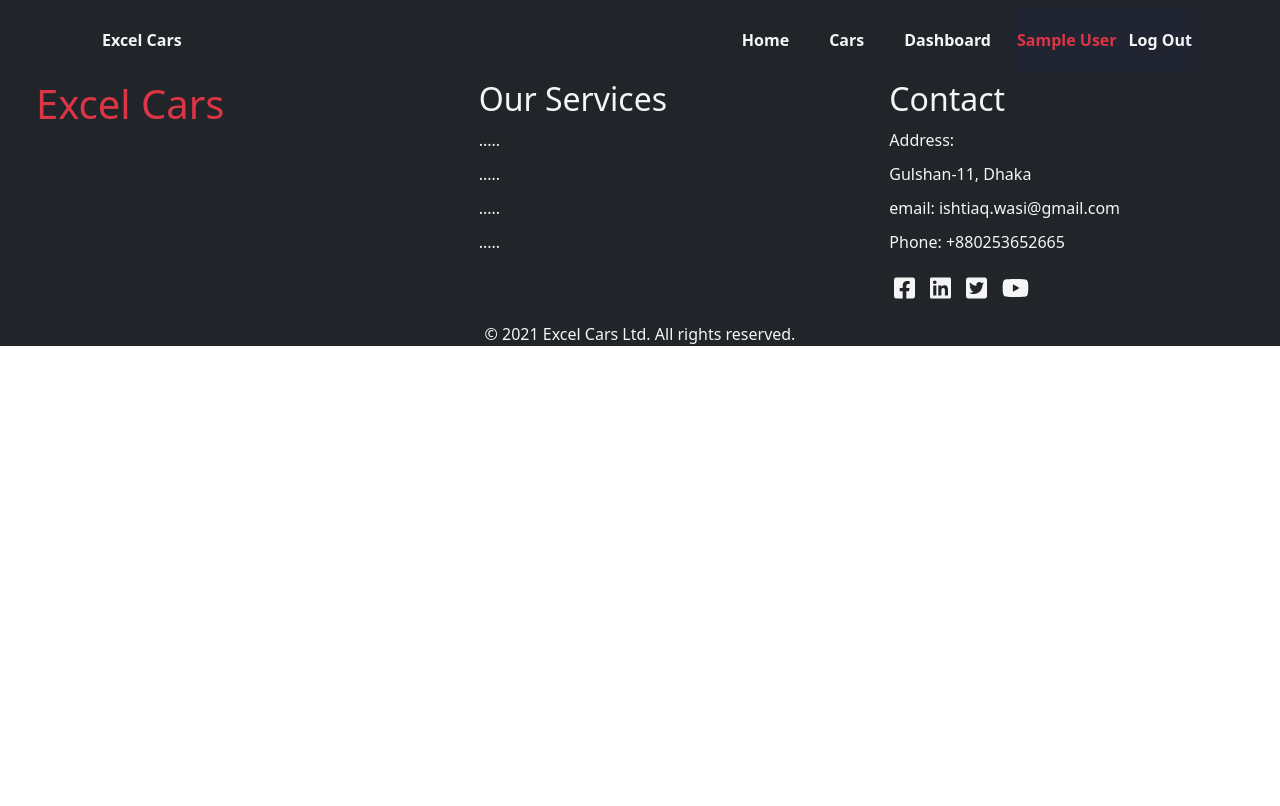
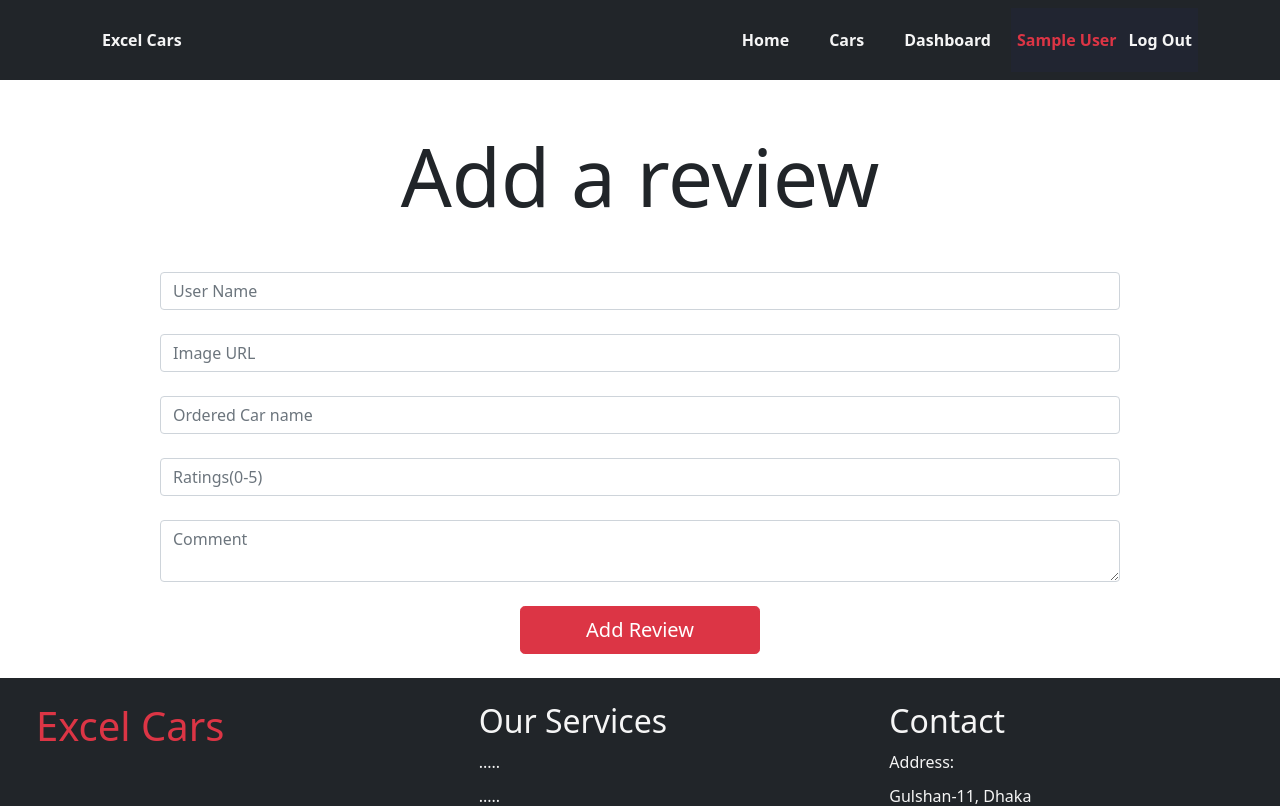
Before and after one commit to IshtiaqAhmed001/excel-cars-client-side, a React (Create React App) app: page /addnewreview in a window 1280 px wide. Shown: the top 806 px of the page. Built offline with nearby package versions, Linux system fonts and the light colour scheme; no server answers; sample sign-in values are in the browser's storage.

Commit message:
added dynamic reviews

```diff
--- a/src/App.js
+++ b/src/App.js
@@ -17,6 +17,7 @@ import ManageAllOrders from './components/ManageAllOrders/ManageAllOrders';
 import MyOrders from './components/MyOrders/MyOrders';
 import MakePayment from './components/MakePayment/MakePayment';
 import ManageAllProducts from './components/ManageAllProducts/ManageAllProducts';
+import AddNewReview from './components/AddNewReview/AddNewReview';
 
 
 function App() {
@@ -43,6 +44,9 @@ function App() {
             </PrivateRoute>
             <PrivateRoute exact path="/myorders">
               <MyOrders></MyOrders>
+            </PrivateRoute>
+            <PrivateRoute exact path="/addnewreview">
+              <AddNewReview></AddNewReview>
             </PrivateRoute>
             <PrivateRoute exact path="/makepayment">
               <MakePayment></MakePayment>
--- a/src/components/AddNewCar/AddNewCar.js
+++ b/src/components/AddNewCar/AddNewCar.js
@@ -52,9 +52,6 @@ const AddNewCar = () => {
                     <input className="form-control" placeholder="Seats"  {...register("seats", { required: true })} />
                     <br />
 
-
-
-
                     {errors.exampleRequired && <span>This field is required</span>}
 
                     <input className="btn btn-lg btn-danger p-2 w-25" value="Add Car" type="submit" />
--- /dev/null
+++ b/src/components/AddNewReview/AddNewReview.js
@@ -0,0 +1,54 @@
+import React from 'react';
+import { useForm } from 'react-hook-form';
+
+const AddNewReview = () => {
+    const { register, handleSubmit, formState: { errors }, reset } = useForm();
+
+    const onSubmit = data => {
+
+        const { name, img, ordered, comment, ratings } = data;
+
+        const newReview = { name, img, ordered, comment, ratings };
+
+        fetch('http://localhost:5000/reviews', {
+            method: 'POST',
+            headers: {
+                'content-type': 'application/json'
+            },
+            body: JSON.stringify(newReview)
+        })
+            .then(res => res.json())
+            .then(data => {
+                if (data.insertedId) {
+                    alert('New Review added successfully!');
+                    reset();
+                }
+            })
+    }
+    return (
+        <div>
+            <h1 className="display-1 my-5">Add a review</h1>
+            <div className="w-75 mx-auto my-5">
+                <form onSubmit={handleSubmit(onSubmit)}>
+
+                    <input className="form-control" placeholder="User Name"  {...register("name", { required: true })} />
+                    <br />
+                    <input className="form-control" placeholder="Image URL"  {...register("img", { required: true })} />
+                    <br />
+                    <input className="form-control" placeholder="Ordered Car name "  {...register("ordered", { required: true })} />
+                    <br />
+                    <input className="form-control" placeholder="Ratings(0-5)"  {...register("ratings", { required: true })} />
+                    <br />
+                    <textarea className="form-control" placeholder="Comment"  {...register("comment", { required: true })} />
+                    <br />
+
+                    {errors.exampleRequired && <span>This field is required</span>}
+
+                    <input className="btn btn-lg btn-danger p-2 w-25" value="Add Review" type="submit" />
+                </form>
+            </div>
+        </div>
+    );
+};
+
+export default AddNewReview;
--- a/src/components/Dashboard/Dashboard.js
+++ b/src/components/Dashboard/Dashboard.js
@@ -17,7 +17,7 @@ const Dashboard = () => {
                         </li>
                         <li className="my-3"><NavLink className="navLink" to="/manageallproducts">Manage All Products</NavLink>
                         </li>
-                        <li className="my-3"><NavLink className="navLink" to="/addReview">Review</NavLink>
+                        <li className="my-3"><NavLink className="navLink" to="/addnewreview">Add Review</NavLink>
                         </li>
                         <li className="my-3"><NavLink className="navLink" to="/makepayment">Make Payment</NavLink>
                         </li>
--- a/src/components/Home/Home.js
+++ b/src/components/Home/Home.js
@@ -8,6 +8,7 @@ import { Carousel } from 'react-bootstrap';
 import { Link } from 'react-router-dom';
 const Home = () => {
     const { cars } = useCars();
+    const featuredCars = cars.slice(0, 6);
     const { reviews } = useReviews();
     return (
         <div>
@@ -31,7 +32,7 @@ const Home = () => {
                 <p className="my-5 w-50 mx-auto text-secondary">A masterful combination of style, power, sporty handling and comfort. A masterful combination of style, power, sporty handling and comfort.</p>
                 <div className="row gx-0 gy-2">
                     {
-                        cars.map(car => <Car
+                        featuredCars.map(car => <Car
                             key={car._id}
                             car={car}></Car>)
                     }
--- a/src/components/ManageAllProducts/ManageAllProducts.js
+++ b/src/components/ManageAllProducts/ManageAllProducts.js
@@ -22,7 +22,7 @@ const ManageAllProducts = () => {
                 .then(res => res.json())
                 .then(data => {
                     if (data.deletedCount > 0) {
-                        alert('Order canceled!');
+                        alert('Product Deleted!');
                         window.location.reload();
                     }
                 })
```
